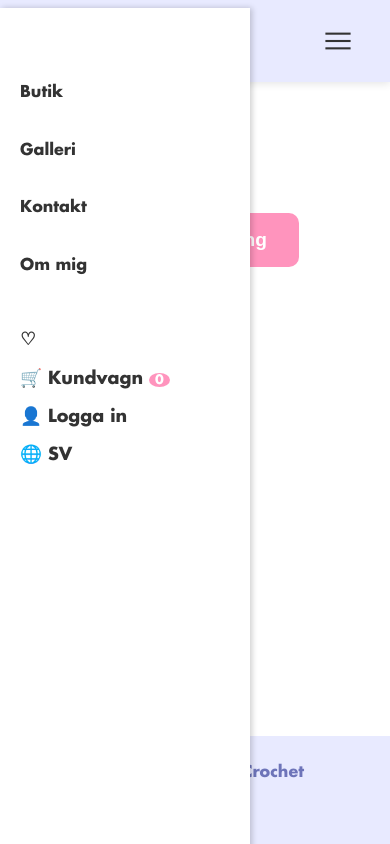
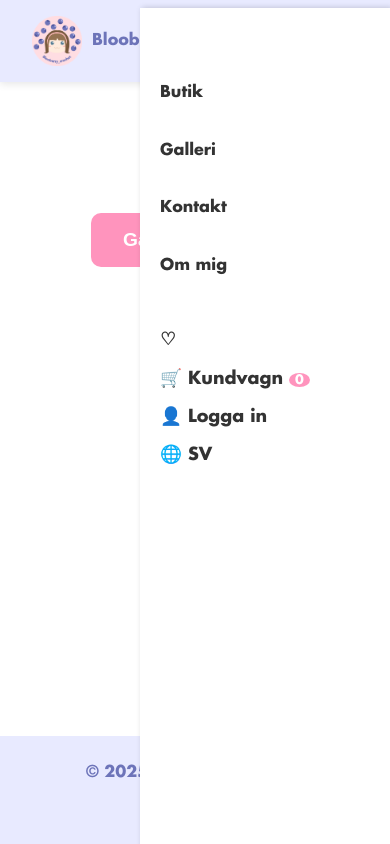
Before and after one commit to EvelinaRudin/blooberry-crochet, a plain HTML site: page cart.html in a window 390 px wide. Both pictures are taken after a click on the button "Open navigation". Drawn offline with Linux system fonts and the light colour scheme.

Commit message:
Add files via upload

```diff
--- a/css/style.css
+++ b/css/style.css
@@ -1511,7 +1511,7 @@ button,
 .mobile-menu {
     position: fixed;
     top: 0;
-  left: -250px;               /* hidden off-screen */
+    right: -250px; /* hidden off-screen */
     width: 250px;
     height: 100vh;
     background-color: #fff;
@@ -1521,7 +1521,7 @@ button,
     z-index: 1000;
 }
 .mobile-menu.open {
-  left: 0;
+  right: 0;
 }
 
 /* Example styles for links inside mobile menu */
```
Lines whose indentation alone changed are shown as unchanged.
